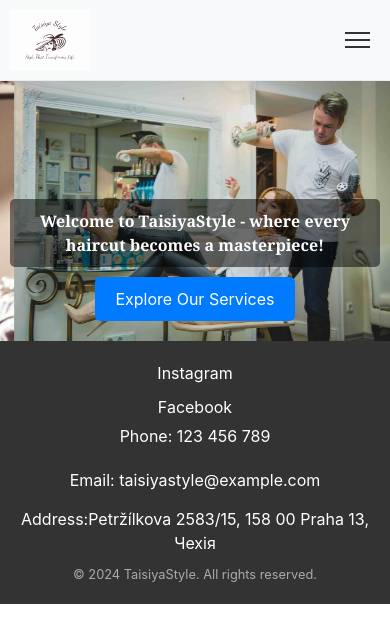
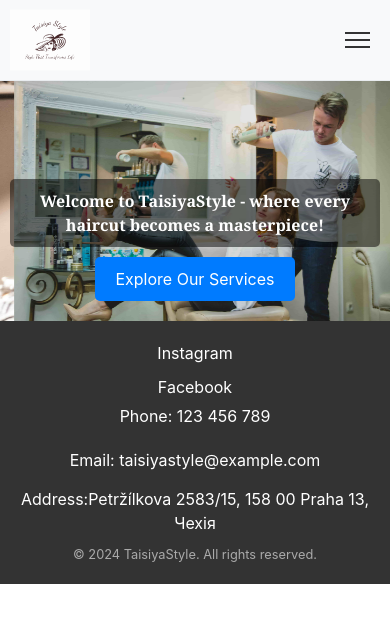
Before and after one commit to kuzmavasil74/taisiya-portfolio-frontend, a React (Create React App) app: page / in a window 390 px wide. Shown: the top 642 px of the page. Built offline with nearby package versions, Linux system fonts and the light colour scheme.

Commit message:
add_AventLiteners__from_closes_nav_header_6

```diff
--- a/src/components/Main/Main.module.css
+++ b/src/components/Main/Main.module.css
@@ -5,6 +5,7 @@
   padding-bottom: 40%;
   margin: 0 auto;
   overflow: hidden;
+  background-color: #333;
 }
 .sliderImg {
   width: 100%;
@@ -57,7 +58,7 @@
   .sliderContainer {
     position: relative;
     max-width: 100%;
-    height: 260px;
+    height: 240px;
     margin: 0 auto;
     overflow: hidden;
   }
```
